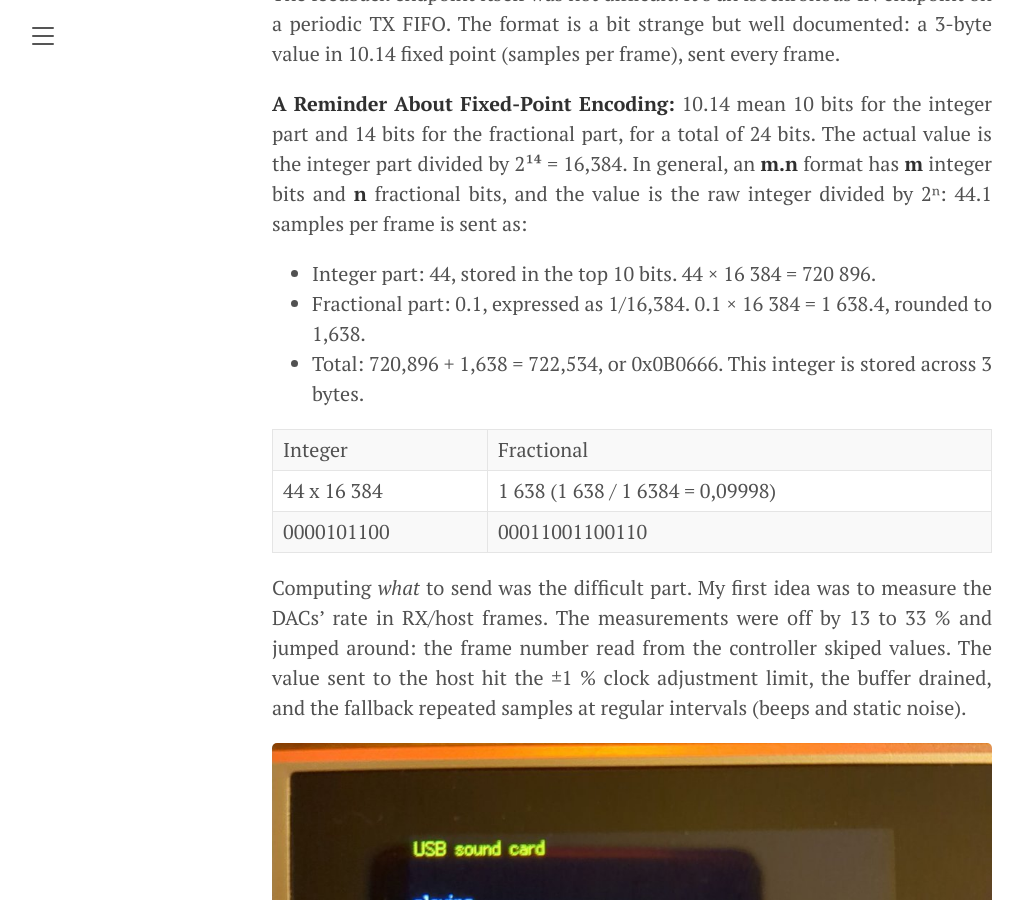
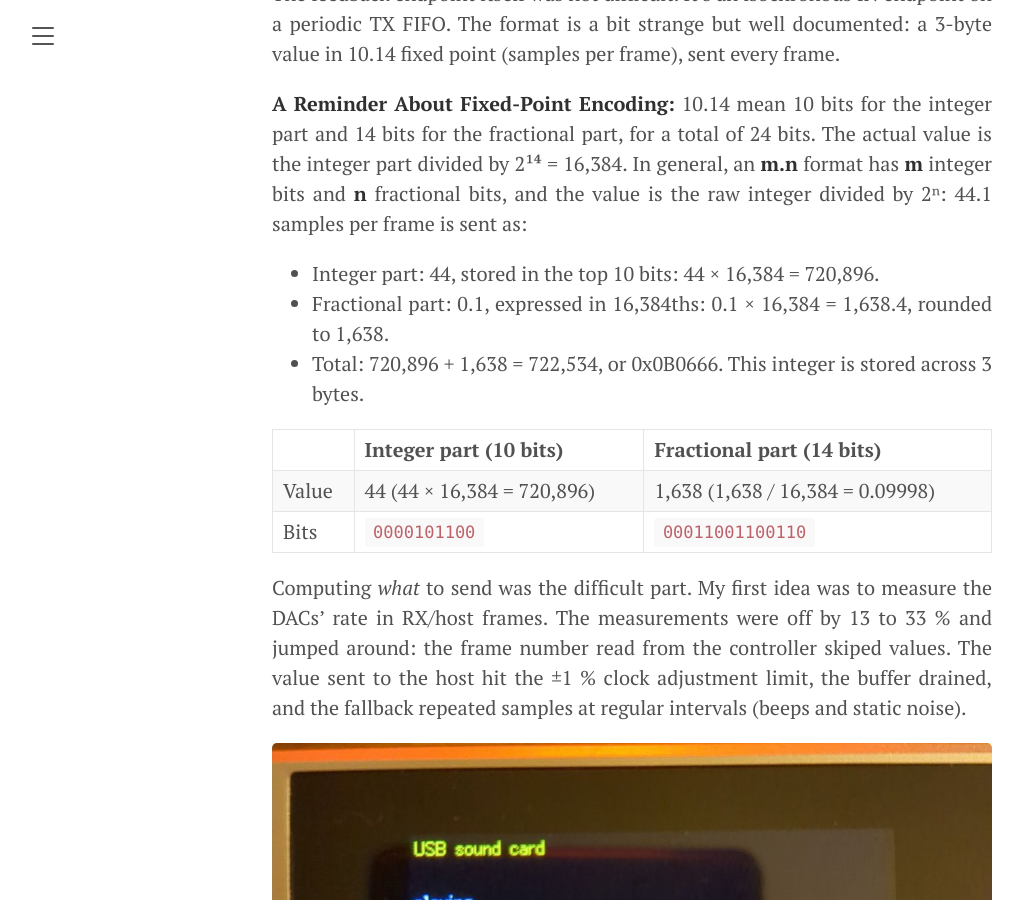
Before and after one commit to berettavexee/berettavexee.github.io, a Jekyll site: the page built from _posts/2026-10-31-echo-mini-usb-sound-card.md, in a window 1280 px wide and 900 px high, scrolled down 4199 px. Shown: the whole window, without its empty margins (8-1031 px from the left). Built offline with Jekyll 4.4.1, drawn with Linux system fonts in a browser that asks for light colours.

Commit message:
ECHO MINI article: fixed-point table formatting
Co-Authored-By: Claude Opus 5.5 <noreply@anthropic.com>
Claude-Session: https://claude.ai/code/session_01PYBHt4uMzd6sa9kkU7BkpY

```diff
--- a/_posts/2026-10-31-echo-mini-usb-sound-card.md
+++ b/_posts/2026-10-31-echo-mini-usb-sound-card.md
@@ -60,13 +60,15 @@ After five or six attempts, I now have a sound card that works in 16 and 24-bit
 The feedback endpoint itself was not difficult. It's an isochronous IN endpoint on a periodic TX FIFO. The format is a bit strange but well documented: a 3-byte value in 10.14 fixed point (samples per frame), sent every frame.
 
 **A Reminder About Fixed-Point Encoding:** 10.14 mean 10 bits for the integer part and 14 bits for the fractional part, for a total of 24 bits. The actual value is the integer part divided by 2¹⁴ = 16,384. In general, an **m.n** format has **m** integer bits and **n** fractional bits, and the value is the raw integer divided by 2ⁿ: 44.1 samples per frame is sent as:
-  - Integer part: 44, stored in the top 10 bits. 44 × 16 384 = 720 896.
-  - Fractional part: 0.1, expressed as 1/16,384. 0.1 × 16 384 = 1 638.4, rounded to 1,638.
-  - Total: 720,896 + 1,638 = 722,534, or 0x0B0666. This integer is stored across 3 bytes.
 
-| Integer | Fractional |
-| 44 x 16 384 | 1 638  (1 638 / 1 6384 = 0,09998) |
-| 0000101100 | 00011001100110 |
+- Integer part: 44, stored in the top 10 bits: 44 × 16,384 = 720,896.
+- Fractional part: 0.1, expressed in 16,384ths: 0.1 × 16,384 = 1,638.4, rounded to 1,638.
+- Total: 720,896 + 1,638 = 722,534, or 0x0B0666. This integer is stored across 3 bytes.
+
+| | Integer part (10 bits) | Fractional part (14 bits) |
+|---|---|---|
+| Value | 44 (44 × 16,384 = 720,896) | 1,638 (1,638 / 16,384 = 0.09998) |
+| Bits | `0000101100` | `00011001100110` |
 
 
 
```
